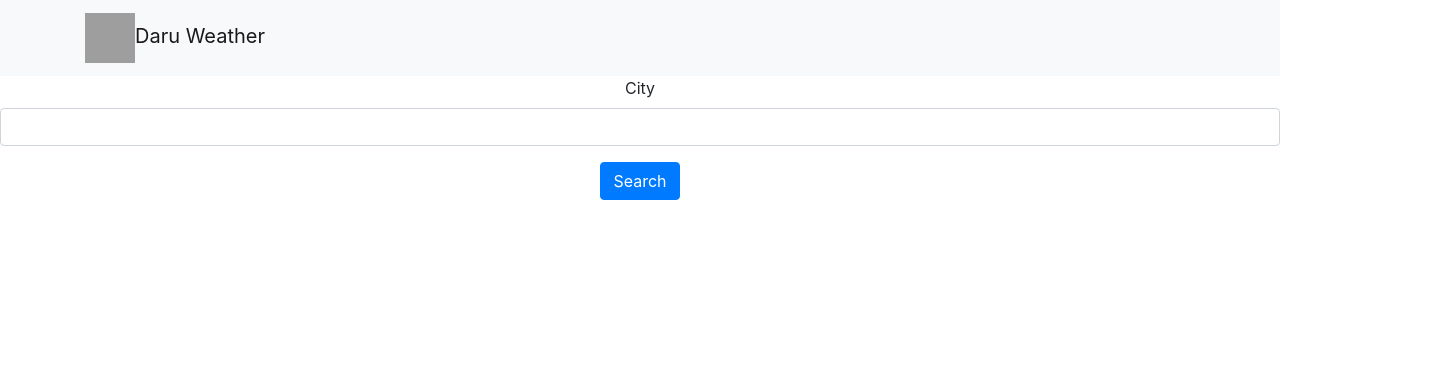
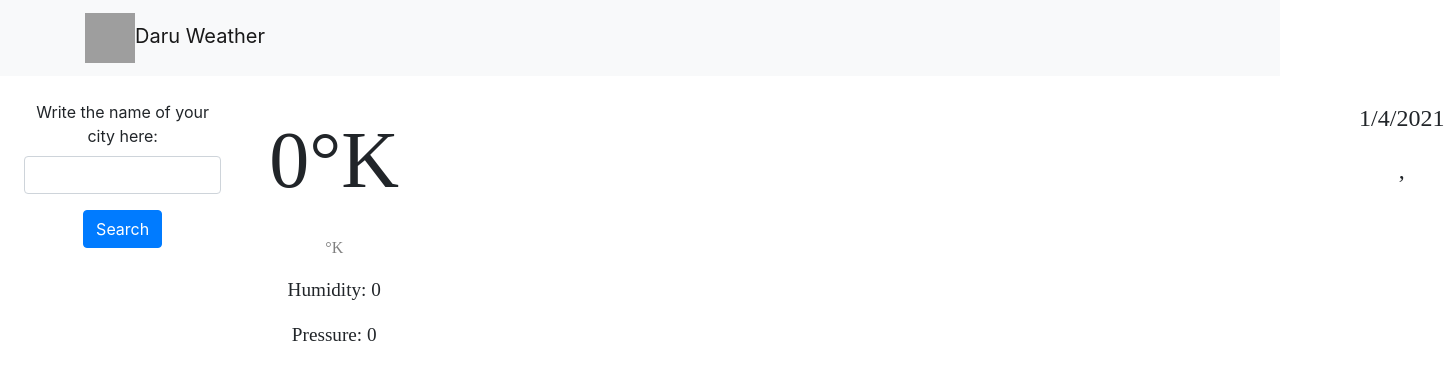
Before and after one commit to moises-lopez/weatherAPP, a React (Create React App) app: page / in a window 1280 px wide. Shown: the top 380 px of the page, 1444 px wide, since content can reach past the window. Built offline with nearby package versions, Linux system fonts and the light colour scheme; grey boxes are pictures that could not be loaded.

Commit message:
flex-box division

```diff
--- a/src/App.js
+++ b/src/App.js
@@ -1,7 +1,7 @@
 import "./App.css";
 import {useReducer} from 'react'
 import NavBar from "./components/navbar";
-import Form from "./components/form";
+import Home from "./components/home";
 
 import {main, mainStateReducer} from './state/mainState'
 
@@ -9,16 +9,21 @@ function App() {
 
   let [mainState, stateDispatch] = useReducer(mainStateReducer, {
     city: "",
+    country: "",
     result: "",
+    temperatureSeason: "",
+    Rtemperature: 0,
+    FTemperature: 0,
+    Humidity: 0,
+    Pressure: 0,
     chatbot: false
   })
-
 
   return (
     <main.Provider value={{state: mainState, dispatch: stateDispatch}} >
     <div className="App">
       <NavBar />
-      <Form />
+      <Home />
     </div>
     </main.Provider>
   );
--- /dev/null
+++ b/src/components/display.jsx
@@ -0,0 +1,35 @@
+import React, { Component, useContext } from 'react';
+
+import {main} from '../state/mainState'
+
+import  '../css/form.css'
+
+const Display = () => {
+
+    let { state: globalState, dispatch } = useContext(main);
+    let currentDate = new Date().toLocaleDateString()
+
+    console.log(currentDate)
+    return (
+        <React.Fragment>
+            <div className="flex_right weather_Font">
+                <div className="display_flex_parent">
+                    <div className="display_flex_left">
+                        <p className="big_font">{globalState.Rtemperature}°K</p>
+                        <p className="grey_font">{globalState.Ltemperature}°K</p>
+                        <p className="small_font">Humidity: {globalState.Humidity}</p>
+                        <p className="small_font">Pressure: {globalState.Pressure}</p>
+                    </div>
+                    <div className="display_flex_right medium_font">
+                        <p>{currentDate}</p>
+                        <p>{globalState.temperatureSeason}</p>
+                        <p>{`${globalState.city}, ${globalState.country}`}</p>
+                        <p>{globalState.result}</p>
+                    </div>
+                </div>
+            </div>
+        </React.Fragment>
+    );
+}
+
+export default Display;
--- a/src/components/form.jsx
+++ b/src/components/form.jsx
@@ -2,6 +2,8 @@ import React, { Component, useContext, useState } from "react";
 import axios from "axios";
 
 import {main} from '../state/mainState'
+
+import '../css/form.css'
 
 const Form = () => {
   let { state: globalState, dispatch } = useContext(main);
@@ -12,19 +14,28 @@ const Form = () => {
     const data = await axios.get(
       `http://api.openweathermap.org/data/2.5/weather?q=${city}&appid=c41d6eca7b601b2cc4a19fbac586dc5e`
     );
-    const state = data.data.weather[0].description;
-    dispatch({type: 'SET_STATE', payload: {result: state} })
+    dispatch({type: 'SET_STATE', payload: {result: data.data.weather[0].description} })
+    dispatch({type: 'SET_COUNTRY', payload: {country: data.data.sys.country} })
+    dispatch({type: 'TEMPERATRUE_SEASON', payload: {temperatureSeason: data.data.weather[0].main} })
+    dispatch({type: 'R_TEMPERATURE', payload: {Rtemperature: data.data.main.temp} })
+    dispatch({type: 'L_TEMPERATURE', payload: {Ltemperature: data.data.main.feels_like} })
+    dispatch({type: 'Humidity', payload: {Humidity: data.data.main.humidity} })
+    dispatch({type: 'Pressure', payload: {Pressure: data.data.main.pressure} })
+
+    console.log(data.data)
   };
 
   const handleChange = (e) => {
     dispatch({type: 'CHANGE_CITY', payload: {city: e.currentTarget.value }})
 
   };
+
     return (
       <React.Fragment>
+        <div className="flex_left">
         <form onSubmit={handleSearch}>
           <div className="form-group">
-            <label htmlFor="cityname">City</label>
+            <label htmlFor="cityname">Write the name of your city here:</label>
             <input
               value={globalState.city}
               id="cityname"
@@ -37,6 +48,7 @@ const Form = () => {
           <button className="btn btn-primary">Search</button>
         </form>
         <span>{globalState.result}</span>
+        </div>
       </React.Fragment>
     );
 }
--- /dev/null
+++ b/src/components/home.jsx
@@ -0,0 +1,19 @@
+import React, { Component } from 'react';
+import Form from './form'
+import Display from './display'
+
+
+import '../css/form.css'
+
+const Home = () => {
+    return (
+        <React.Fragment>
+        <div className="flex_parent">
+        <Form className="flex_left"/>
+        <Display className="flex_right"/>
+        </div>
+        </React.Fragment>
+    );
+}
+
+export default Home;
--- /dev/null
+++ b/src/css/form.css
@@ -0,0 +1,53 @@
+@import url('https://fonts.googleapis.com/css2?family=Poppins:ital,wght@1,300&display=swap');
+
+
+.flex_parent {
+    display: flex;
+    flex-direction: row;
+}
+
+.flex_left {
+    flex: 1;
+    margin: 1.5rem;
+}
+
+.flex_right {
+    flex: 5;
+    margin: 1.5rem;
+}
+
+.display_flex_parent {
+    display: flex;
+
+}
+
+.display_flex_left {
+    flex: none;
+}
+
+.display_flex_right {
+    flex: none;
+    position: relative;
+    left: 60rem;
+}
+
+.weather_Font {
+    font-family: 'Josefin Sans', cursive;
+}
+
+.big_font {
+    font-size: 5rem;
+}
+
+.medium_font {
+    font-size: 1.5rem;
+}
+
+.small_font{
+    font-size: 1.2rem;
+}
+
+.grey_font {
+    color: grey;
+    font-size: 1rem;
+}
--- a/src/state/mainState.js
+++ b/src/state/mainState.js
@@ -2,7 +2,13 @@ import React, { Component, createContext } from 'react';
 
 const globalState = {
     city: "",
+    country: "",
     result: "",
+    temperatureSeason: "",
+    Rtemperature: 0,
+    FTemperature: 0,
+    Humidity: 0,
+    Pressure: 0,
     chatbot: false
 };
 
@@ -16,8 +22,20 @@ const mainStateReducer= (state, action) => {
             return {...state, city: action.payload.city}
         case 'SET_STATE':
             return {...state, result: action.payload.result}
+        case 'SET_COUNTRY':
+            return {...state, contry: action.payload.country}
+        case 'TEMPERATRUE_SEASON':
+            return {...state, temperatureSeason: action.payload.country}
+        case 'R_TEMPERATURE':
+            return {...state, Rtemperature: action.payload.Rtemperature}
+        case 'L_TEMPERATURE':
+            return {...state, Ltemperature: action.payload.Ltemperature}
+        case 'Humidity':
+            return {...state, Humidity: action.payload.Humidity}
+        case 'Pressure':
+            return {...state, Pressure: action.payload.Pressure}
         default:
-             return state
+            return state
     }
 }
 
```
Also changed, not shown: 1 other file (tests, documents, lock files or other folders).
